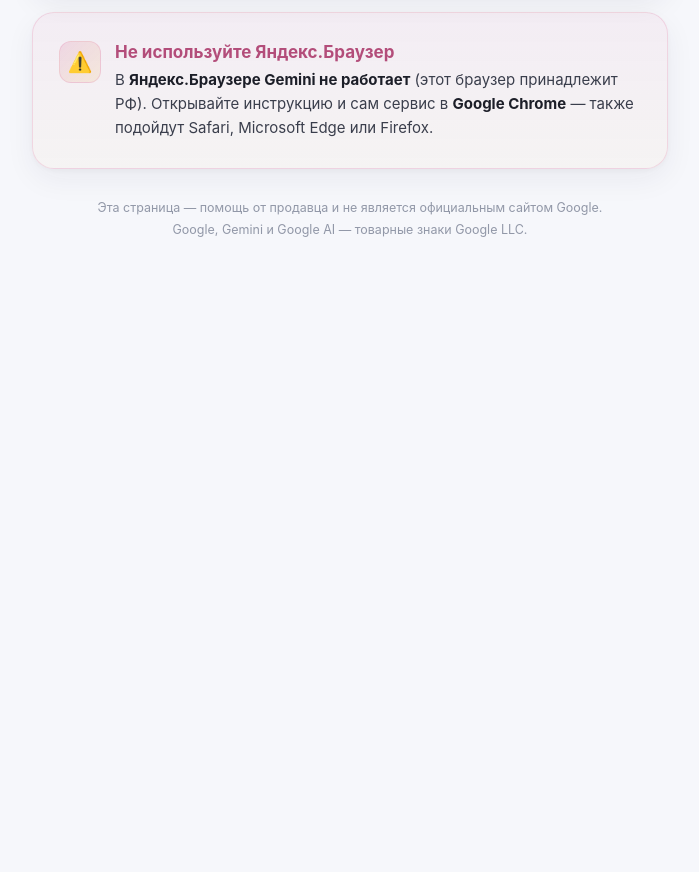
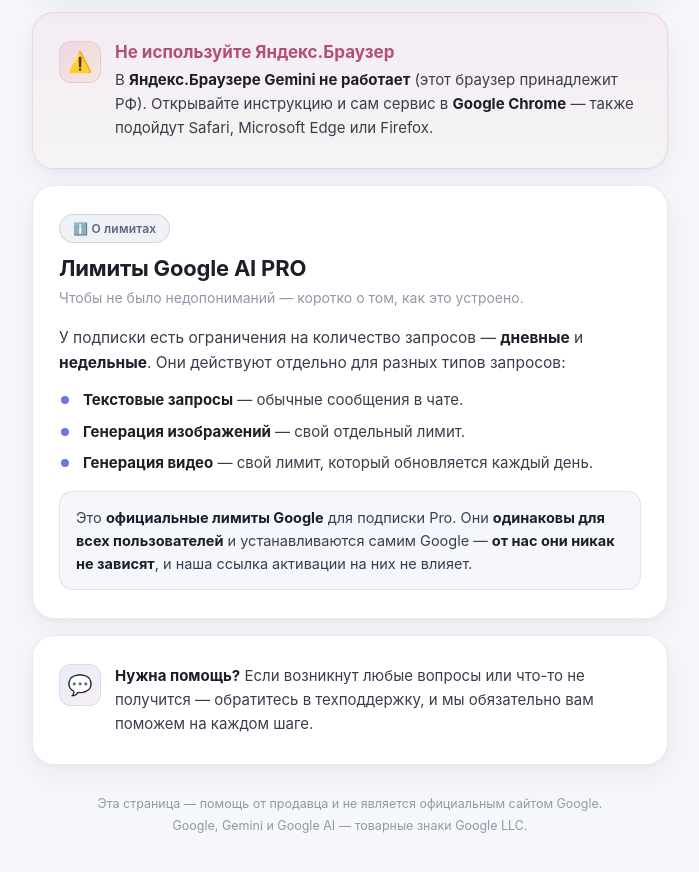
Before and after one commit to byUsefull/gemini-help, a plain HTML site: page index.html in a window 1280 px wide. Shown: the part 1889-2761 px from the top of the page, without its empty margins (290-989 px from the left). Before the commit the page ends 2189 px from the top, so only its background shows below. Drawn offline with Linux system fonts and the light colour scheme.

```diff
--- a/index.html
+++ b/index.html
@@ -163,6 +163,19 @@
     .gift p{ margin:0 auto; max-width:470px; font-size:15.5px; line-height:1.6; color:var(--ink-soft); }
     .gift p b{ color:var(--ink); font-weight:650; }
 
+    /* limits */
+    .k-info{ color:#5b6480; background:rgba(91,100,128,.09); border:1px solid rgba(91,100,128,.20); }
+    .lim-intro{ margin:0 0 14px; font-size:15.5px; line-height:1.58; color:var(--ink-soft); }
+    .lim-intro b{ color:var(--ink); font-weight:650; }
+    .lim{ list-style:none; margin:0; padding:0; display:grid; gap:9px; }
+    .lim li{ position:relative; padding-left:24px; font-size:15px; line-height:1.5; color:var(--ink-soft); }
+    .lim li::before{ content:""; position:absolute; left:2px; top:7px; width:8px; height:8px; border-radius:50%;
+      background:linear-gradient(135deg,var(--blue),var(--violet)); }
+    .lim li b{ color:var(--ink); font-weight:650; }
+    .note{ margin:16px 0 0; padding:14px 16px; border-radius:14px; font-size:14.5px; line-height:1.6;
+      color:var(--ink-soft); background:#f5f7fd; border:1px solid var(--line); }
+    .note b{ color:var(--ink); font-weight:650; }
+
     .foot{ text-align:center; margin:28px 8px 0; font-size:12.5px; color:var(--faint); line-height:1.7; }
 
     @media (max-width:560px){
@@ -249,6 +262,26 @@
       </div>
     </section>
 
+    <!-- LIMITS -->
+    <section class="card rv">
+      <span class="kicker k-info">ℹ️ О лимитах</span>
+      <h2>Лимиты Google AI PRO</h2>
+      <p class="hint">Чтобы не было недопониманий — коротко о том, как это устроено.</p>
+      <p class="lim-intro">У подписки есть ограничения на количество запросов — <b>дневные</b> и <b>недельные</b>. Они действуют отдельно для разных типов запросов:</p>
+      <ul class="lim">
+        <li><b>Текстовые запросы</b> — обычные сообщения в чате.</li>
+        <li><b>Генерация изображений</b> — свой отдельный лимит.</li>
+        <li><b>Генерация видео</b> — свой лимит, который обновляется каждый день.</li>
+      </ul>
+      <p class="note">Это <b>официальные лимиты Google</b> для подписки Pro. Они <b>одинаковы для всех пользователей</b> и устанавливаются самим Google — <b>от нас они никак не зависят</b>, и наша ссылка активации на них не влияет.</p>
+    </section>
+
+    <!-- SUPPORT (дубль) -->
+    <section class="card support rv">
+      <div class="ic">💬</div>
+      <p><b>Нужна помощь?</b> Если возникнут любые вопросы или что-то не получится — обратитесь в техподдержку, и мы обязательно вам поможем на каждом шаге.</p>
+    </section>
+
     <p class="foot rv">Эта страница — помощь от продавца и не является официальным сайтом Google.<br>Google, Gemini и Google AI — товарные знаки Google LLC.</p>
   </main>
 
```
